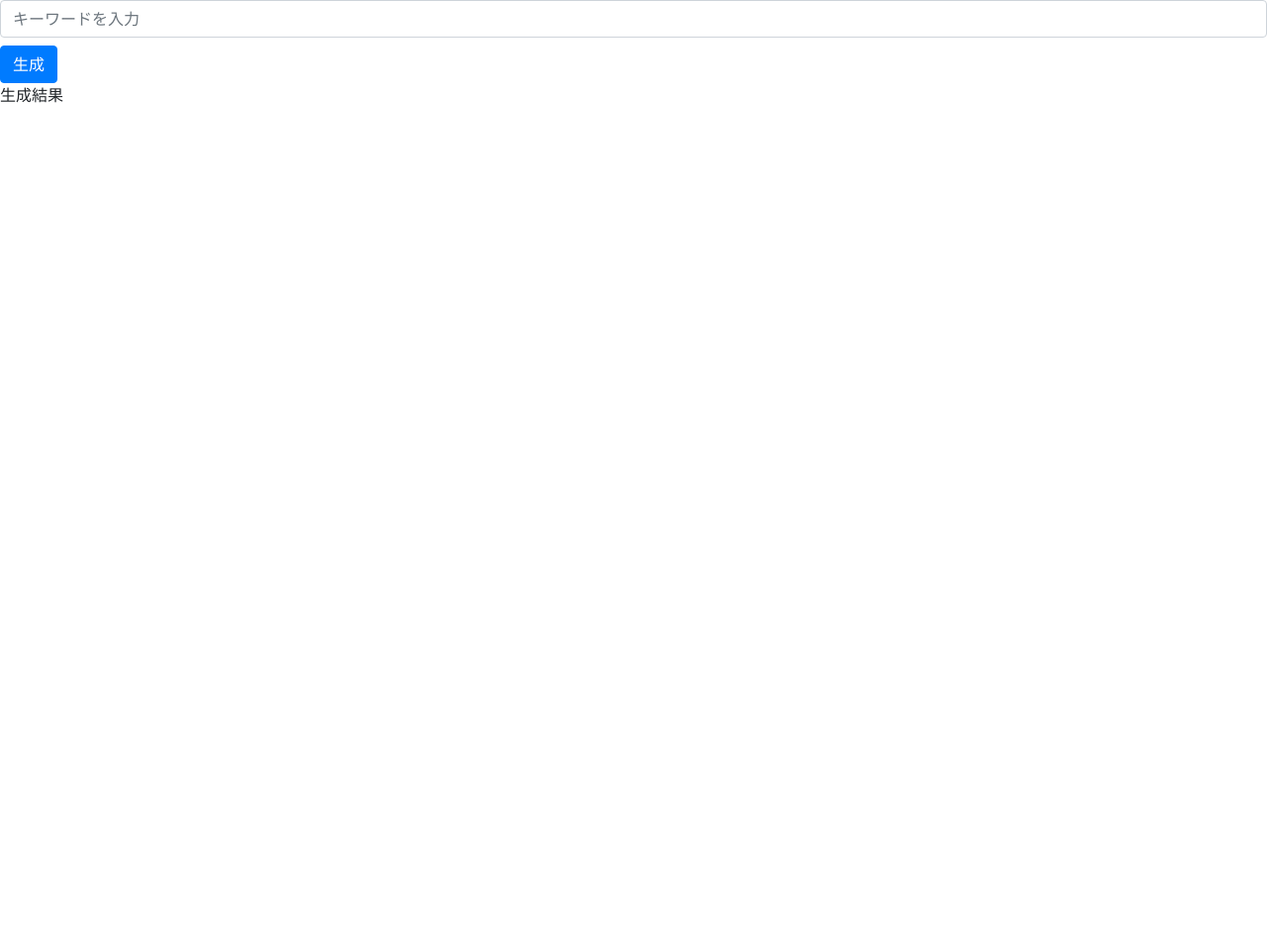
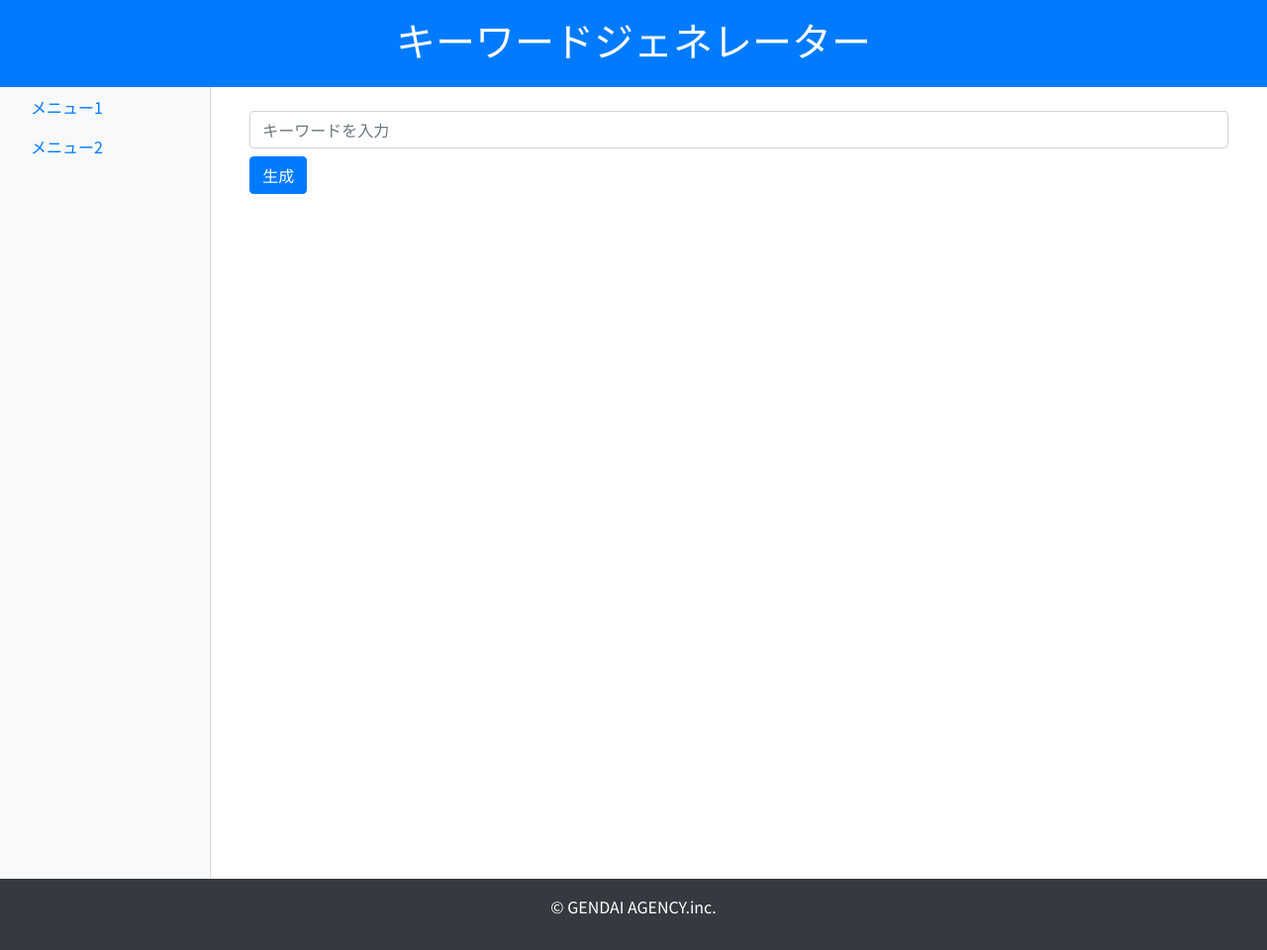
Before and after one commit to rejirejireji/keyword_generate, a Flask app: page / in a window 1280 px wide. Shown: the whole page at 99% size. Before the commit the page ends 104 px from the top, so only its background shows below. Run offline with Flask 3, Linux system fonts and the light colour scheme; some libraries are stand-ins or nearby versions.

Commit message:
CSSの追加、サイドバーを追加

```diff
--- /dev/null
+++ b/static/style.css
@@ -0,0 +1,9 @@
+body {
+    font-family: 'Noto Sans JP', sans-serif;
+}
+
+.sidebar {
+    background-color: #f7f7f7;
+    border-right: 1px solid #ddd;
+    height: 100vh; /* ビューポートの高さに合わせる */
+}
--- a/template/template.html
+++ b/template/template.html
@@ -3,29 +3,59 @@
 <head>
     <title>キーワード生成</title>
     <link href="https://stackpath.bootstrapcdn.com/bootstrap/4.3.1/css/bootstrap.min.css" rel="stylesheet">
+    <link href="https://fonts.googleapis.com/css2?family=Noto+Sans+JP&display=swap" rel="stylesheet">
+    <link href="{{ url_for('static', filename='style.css') }}" rel="stylesheet">
 </head>
 <body>
-    <!-- キーワード入力セクション -->
-    <div id="inputSection">
+    <!-- タイトルセクション -->
+    <header class="bg-primary text-white text-center py-3">
+        <h1>キーワードジェネレーター</h1>
+    </header>
+
+    <div class="container-fluid">
+        <div class="row">
+            <!-- サイドバー -->
+            <nav class="col-md-2 d-none d-md-block bg-light sidebar">
+                <div class="sidebar-sticky">
+                    <ul class="nav flex-column">
+                        <li class="nav-item">
+                            <a class="nav-link active" href="#">メニュー1</a>
+                        </li>
+                        <li class="nav-item">
+                            <a class="nav-link" href="#">メニュー2</a>
+                        </li>
+                        <!-- その他のメニューアイテム... -->
+                    </ul>
+                </div>
+            </nav>
+
+            <!-- メインコンテンツ -->
+            <main role="main" class="col-md-9 ml-sm-auto col-lg-10 px-4">
+                <div id="inputSection" class="container my-4">
                     <input type="text" id="keywordInput" placeholder="キーワードを入力" class="form-control mb-2">
-
-        <!-- 通常の生成ボタン -->
                     <button onclick="generateKeywords()" id="generateButton" class="btn btn-primary">生成</button>
-
-        <!-- スピナーを含むボタン（初期状態では非表示） -->
                     <button class="btn btn-primary" type="button" disabled id="loadingButton" style="display: none;">
                         <span class="spinner-border spinner-border-sm" role="status" aria-hidden="true"></span>
                         Loading...
                     </button>
                 </div>
 
-    <!-- 結果表示セクション -->
-    <div id="resultSection">
-        <p>生成結果</p>
+                <div id="resultSection" class="container my-4">
                     <div id="keywordsDisplay"></div>
                 </div>
+            </main>
+        </div>
+    </div>
+
+    <footer class="bg-dark text-white text-center py-3">
+        <p>
+            &copy; <a href="https://www.gendai-a.co.jp/" class="text-white" style="text-decoration: none;">GENDAI AGENCY.inc.</a>
+        </p>
+    </footer>
 
     <script src="{{ url_for('static', filename='script.js') }}"></script>
-    <script src="https://cdn.jsdelivr.net/npm/bootstrap@5.0.2/dist/js/bootstrap.bundle.min.js" integrity="sha384-MrcW6ZMFYlzcLA8Nl+NtUVF0sA7MsXsP1UyJoMp4YLEuNSfAP+JcXn/tWtIaxVXM" crossorigin="anonymous"></script>
+    <script src="https://cdn.jsdelivr.net/npm/bootstrap@5.0.2/dist/js/bootstrap.bundle.min.js"
+        integrity="sha384-MrcW6ZMFYlzcLA8Nl+NtUVF0sA7MsXsP1UyJoMp4YLEuNSfAP+JcXn/tWtIaxVXM"
+        crossorigin="anonymous"></script>
 </body>
 </html>
```
Lines whose indentation alone changed are shown as unchanged.
